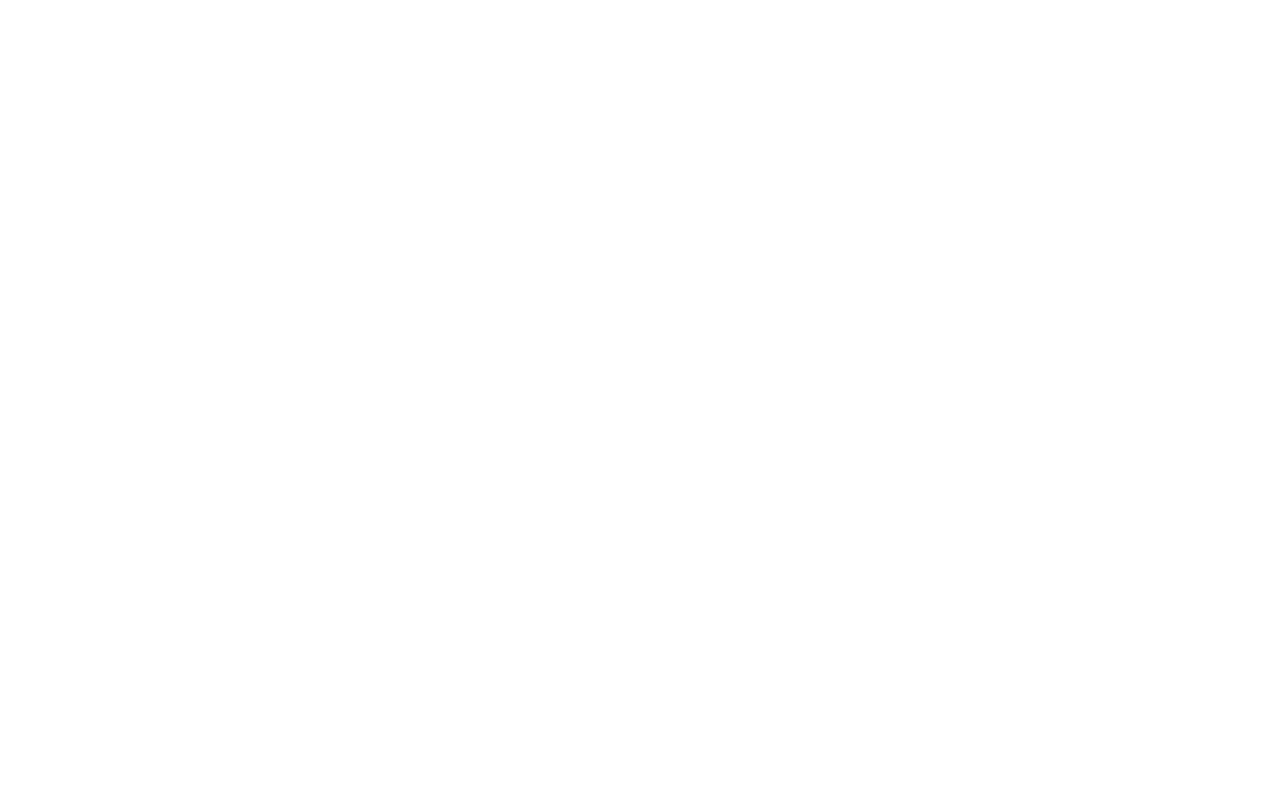
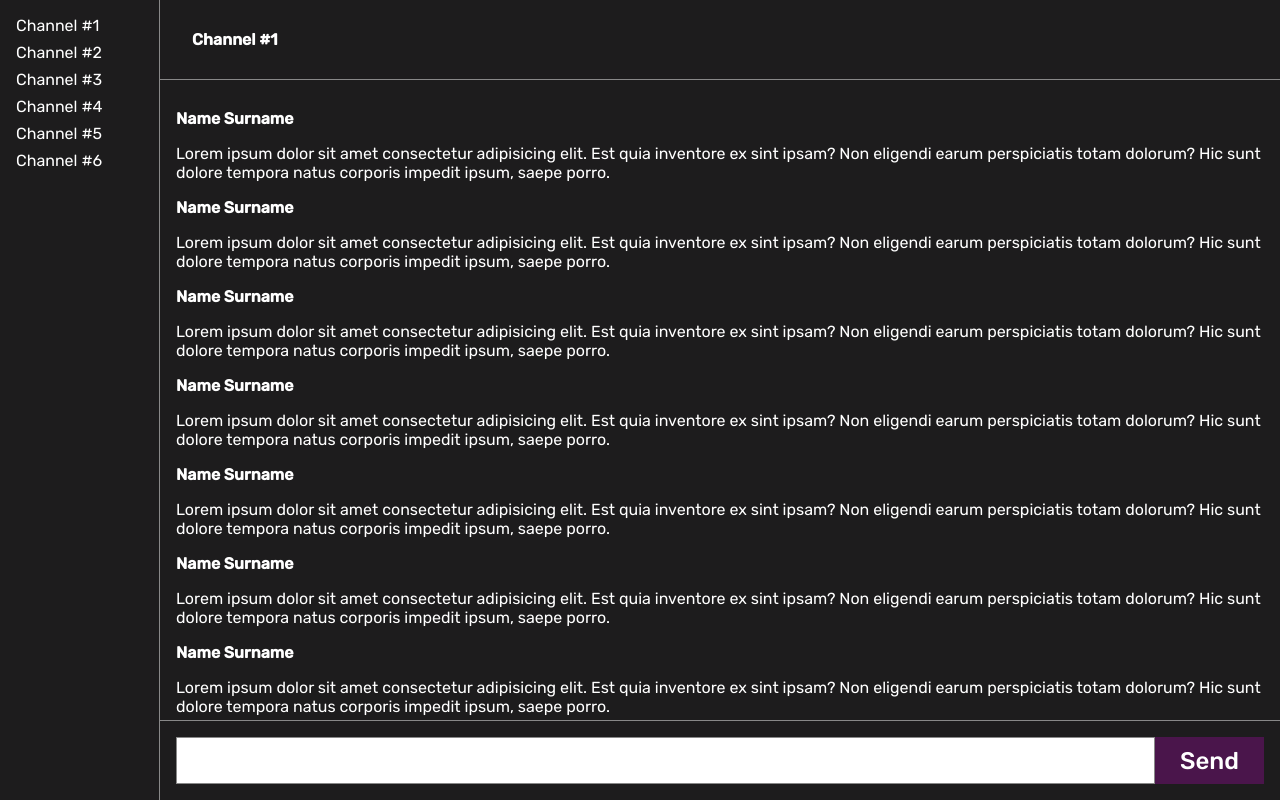
Before and after one commit to agustinbarbalase/slack-clone, a React (Vite) app in the folder frontend/: page /dashboard in a window 1280 px wide. Before the commit this address had no page. Built offline with nearby package versions, Linux system fonts and the light colour scheme.

Commit message:
Creating Dashboard UI

```diff
--- a/frontend/src/App.jsx
+++ b/frontend/src/App.jsx
@@ -2,6 +2,7 @@
 import Home from "./pages/Home";
 import Login from "./pages/Login";
 import SignUp from "./pages/SignUp";
+import Dashboard from "./pages/Dashboard";
 
 const App = () => {
   return (
@@ -10,6 +11,7 @@
         <Route path="/" element={<Home />} />
         <Route path="/login" element={<Login />} />
         <Route path="/signup" element={<SignUp />} />
+        <Route path="/dashboard" element={<Dashboard />} />
       </Routes>
     </BrowserRouter>
   );
--- /dev/null
+++ b/frontend/src/pages/Dashboard/index.jsx
@@ -0,0 +1,194 @@
+import styled from "styled-components";
+import Input from "../../components/Input";
+
+const DashboardContent = styled.div`
+  display: grid;
+  grid-template-columns: 10rem calc(100vw - 10rem);
+`;
+
+const SideBar = styled.nav`
+  height: 100vh;
+  width: 100%;
+  background-color: #1d1c1d;
+  color: #fff;
+  padding: 1rem;
+  display: grid;
+  gap: 0.5rem;
+  place-content: start;
+  border-right: 1px solid #888;
+`;
+
+const CurrentChannel = styled.div`
+  height: 100vh;
+  width: 100%;
+  background-color: #1d1c1d;
+  display: grid;
+  grid-template-rows: 10% 80% 10%;
+`;
+
+const ChannelTitle = styled.h1`
+  border-bottom: 1px solid #888;
+  margin: 0;
+  display: flex;
+  align-items: center;
+  padding: 0 2rem;
+  color: #fff;
+`;
+
+const CurrentMessages = styled.div`
+  overflow-y: scroll;
+  padding: 1rem;
+  color: #fff;
+  &::-webkit-scrollbar {
+    width: 5px;
+  }
+  &::-webkit-scrollbar-track {
+    background: #1d1c1d;
+  }
+  &::-webkit-scrollbar-thumb {
+    background-color: #888;
+    border-radius: 15px;
+  }
+`;
+
+const Keyboard = styled.form`
+  border-top: 1px solid #888;
+  padding: 1rem;
+  display: grid;
+  grid-template-columns: 90% 10%;
+`;
+
+const Dashboard = () => {
+  return (
+    <DashboardContent>
+      <SideBar>
+        <div>Channel #1</div>
+        <div>Channel #2</div>
+        <div>Channel #3</div>
+        <div>Channel #4</div>
+        <div>Channel #5</div>
+        <div>Channel #6</div>
+      </SideBar>
+      <CurrentChannel>
+        <ChannelTitle>Channel #1</ChannelTitle>
+        <CurrentMessages>
+          <div>
+            <h2>Name Surname</h2>
+            <p>
+              Lorem ipsum dolor sit amet consectetur adipisicing elit. Est quia
+              inventore ex sint ipsam? Non eligendi earum perspiciatis totam
+              dolorum? Hic sunt dolore tempora natus corporis impedit ipsum,
+              saepe porro.
+            </p>
+          </div>
+          <div>
+            <h2>Name Surname</h2>
+            <p>
+              Lorem ipsum dolor sit amet consectetur adipisicing elit. Est quia
+              inventore ex sint ipsam? Non eligendi earum perspiciatis totam
+              dolorum? Hic sunt dolore tempora natus corporis impedit ipsum,
+              saepe porro.
+            </p>
+          </div>
+          <div>
+            <h2>Name Surname</h2>
+            <p>
+              Lorem ipsum dolor sit amet consectetur adipisicing elit. Est quia
+              inventore ex sint ipsam? Non eligendi earum perspiciatis totam
+              dolorum? Hic sunt dolore tempora natus corporis impedit ipsum,
+              saepe porro.
+            </p>
+          </div>
+          <div>
+            <h2>Name Surname</h2>
+            <p>
+              Lorem ipsum dolor sit amet consectetur adipisicing elit. Est quia
+              inventore ex sint ipsam? Non eligendi earum perspiciatis totam
+              dolorum? Hic sunt dolore tempora natus corporis impedit ipsum,
+              saepe porro.
+            </p>
+          </div>
+          <div>
+            <h2>Name Surname</h2>
+            <p>
+              Lorem ipsum dolor sit amet consectetur adipisicing elit. Est quia
+              inventore ex sint ipsam? Non eligendi earum perspiciatis totam
+              dolorum? Hic sunt dolore tempora natus corporis impedit ipsum,
+              saepe porro.
+            </p>
+          </div>
+          <div>
+            <h2>Name Surname</h2>
+            <p>
+              Lorem ipsum dolor sit amet consectetur adipisicing elit. Est quia
+              inventore ex sint ipsam? Non eligendi earum perspiciatis totam
+              dolorum? Hic sunt dolore tempora natus corporis impedit ipsum,
+              saepe porro.
+            </p>
+          </div>
+          <div>
+            <h2>Name Surname</h2>
+            <p>
+              Lorem ipsum dolor sit amet consectetur adipisicing elit. Est quia
+              inventore ex sint ipsam? Non eligendi earum perspiciatis totam
+              dolorum? Hic sunt dolore tempora natus corporis impedit ipsum,
+              saepe porro.
+            </p>
+          </div>
+          <div>
+            <h2>Name Surname</h2>
+            <p>
+              Lorem ipsum dolor sit amet consectetur adipisicing elit. Est quia
+              inventore ex sint ipsam? Non eligendi earum perspiciatis totam
+              dolorum? Hic sunt dolore tempora natus corporis impedit ipsum,
+              saepe porro.
+            </p>
+          </div>
+          <div>
+            <h2>Name Surname</h2>
+            <p>
+              Lorem ipsum dolor sit amet consectetur adipisicing elit. Est quia
+              inventore ex sint ipsam? Non eligendi earum perspiciatis totam
+              dolorum? Hic sunt dolore tempora natus corporis impedit ipsum,
+              saepe porro.
+            </p>
+          </div>
+          <div>
+            <h2>Name Surname</h2>
+            <p>
+              Lorem ipsum dolor sit amet consectetur adipisicing elit. Est quia
+              inventore ex sint ipsam? Non eligendi earum perspiciatis totam
+              dolorum? Hic sunt dolore tempora natus corporis impedit ipsum,
+              saepe porro.
+            </p>
+          </div>
+          <div>
+            <h2>Name Surname</h2>
+            <p>
+              Lorem ipsum dolor sit amet consectetur adipisicing elit. Est quia
+              inventore ex sint ipsam? Non eligendi earum perspiciatis totam
+              dolorum? Hic sunt dolore tempora natus corporis impedit ipsum,
+              saepe porro.
+            </p>
+          </div>
+          <div>
+            <h2>Name Surname</h2>
+            <p>
+              Lorem ipsum dolor sit amet consectetur adipisicing elit. Est quia
+              inventore ex sint ipsam? Non eligendi earum perspiciatis totam
+              dolorum? Hic sunt dolore tempora natus corporis impedit ipsum,
+              saepe porro.
+            </p>
+          </div>
+
+        </CurrentMessages>
+        <Keyboard>
+          <Input type="text" />
+          <Input type="submit" value="Send" />
+        </Keyboard>
+      </CurrentChannel>
+    </DashboardContent>
+  );
+};
+
+export default Dashboard;
```
